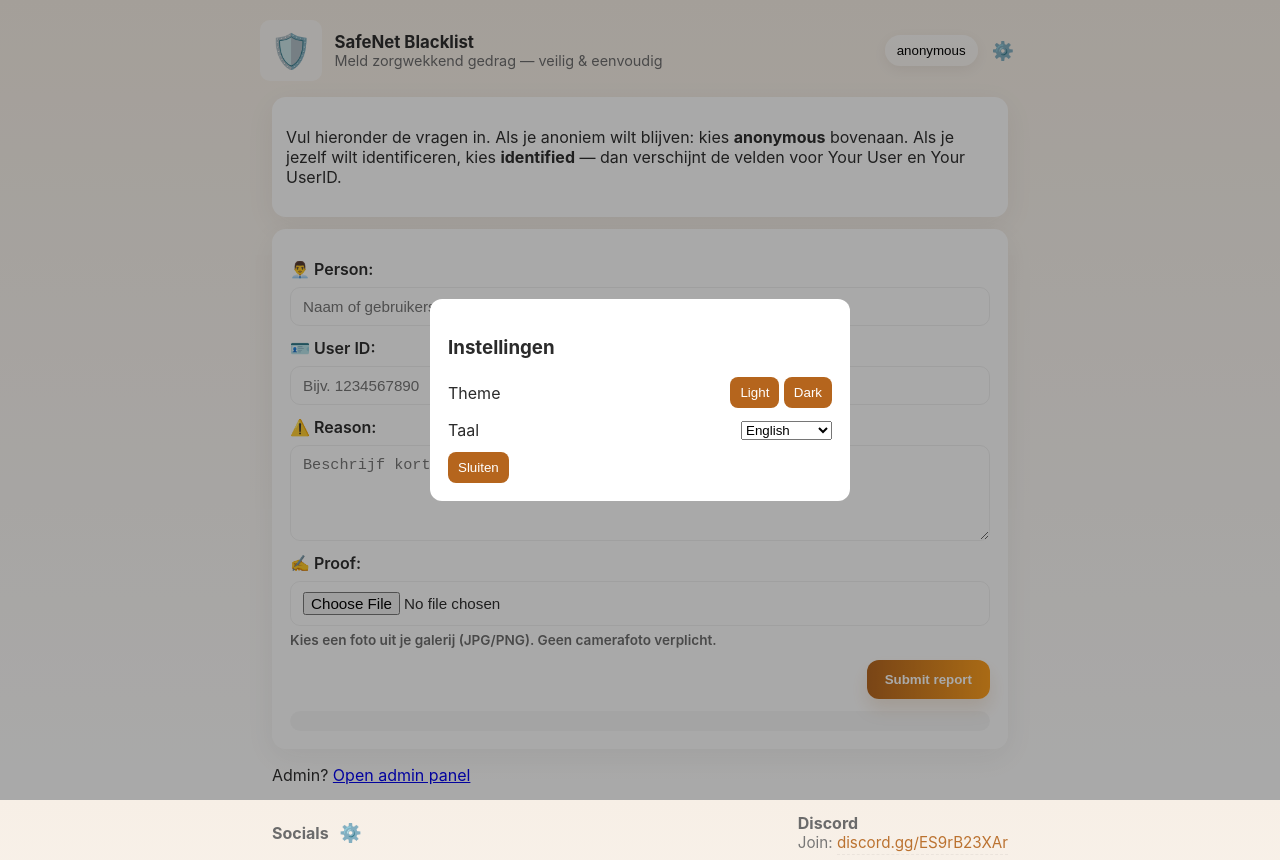
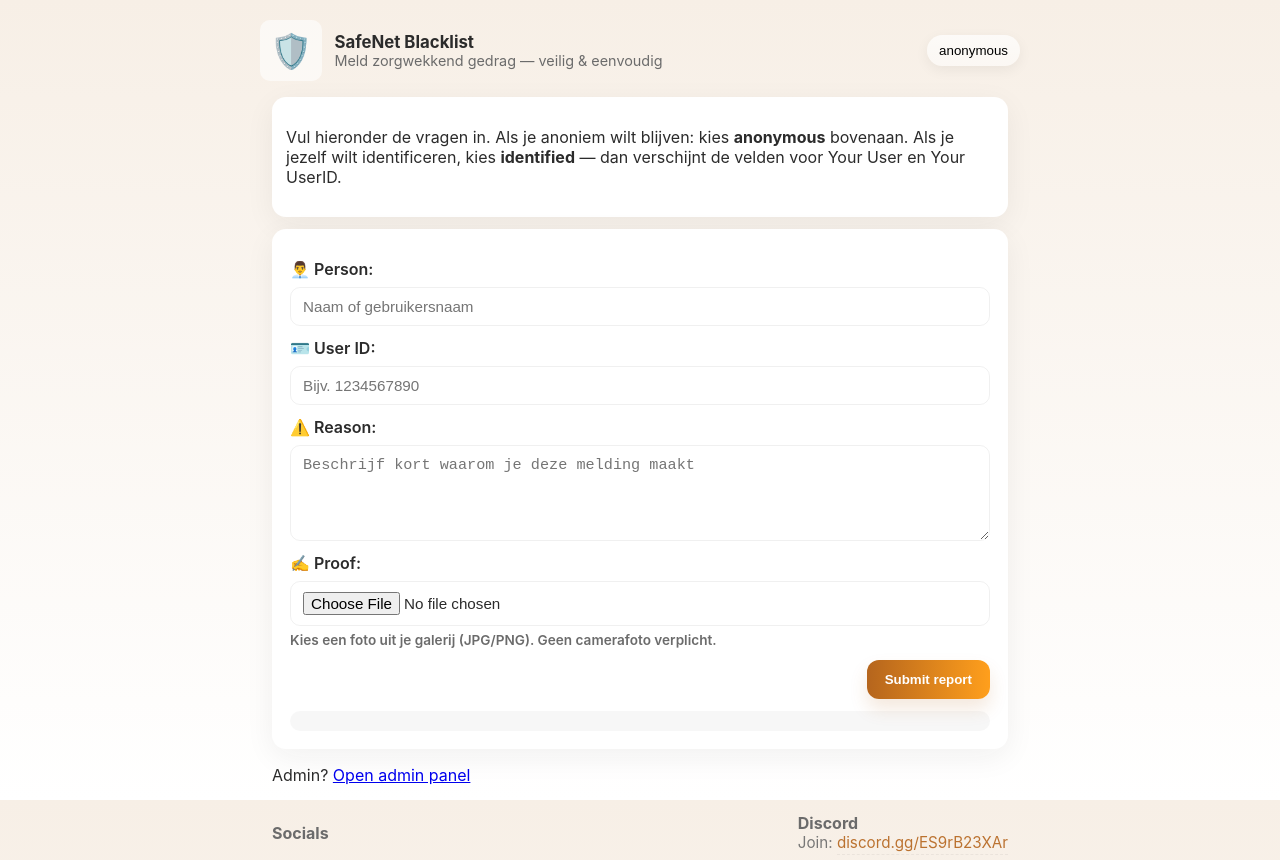
Before and after one commit to pcgaming-glitch/SafeNet-Blacklist, a website: page public/index.html in a window 1280 px wide. Drawn offline with Linux system fonts and the light colour scheme.

Commit message:
Remove settings button and modal from index.html
Removed settings button and modal from the HTML.

```diff
--- a/public/index.html
+++ b/public/index.html
@@ -22,7 +22,7 @@
         <div class="id-toggle" title="Anonymous / Identified">
           <button id="idToggleBtn" class="toggle-pill" aria-pressed="false">anonymous</button>
         </div>
-        <button id="settingsBtn" class="icon-btn" aria-label="Instellingen">⚙️</button>
+        <!-- Settings verwijderd zodat modal niet meer verschijnt -->
       </div>
     </div>
   </header>
@@ -33,7 +33,6 @@
     </section>
 
     <form id="reportForm" class="card form-card" autocomplete="off">
-      <!-- Exact gevraagde velden -->
       <label class="field-label">👨‍💼 Person:
         <input id="inputPerson" name="person" type="text" placeholder="Naam of gebruikersnaam" />
       </label>
@@ -47,7 +46,6 @@
       </label>
 
       <label class="field-label">✍️ Proof:
-        <!-- accept image/* zonder capture zodat galerij keuzescherm voorgesteld wordt -->
         <input id="inputProof" name="proof" type="file" accept="image/*" required />
         <small class="hint">Kies een foto uit je galerij (JPG/PNG). Geen camerafoto verplicht.</small>
       </label>
@@ -65,7 +63,6 @@
     <div class="footer-inner">
       <div class="socials">
         <strong>Socials</strong>
-        <button id="settingsBtnFooter" class="tiny-btn" title="Instellingen">⚙️</button>
       </div>
 
       <div class="discord">
@@ -75,36 +72,6 @@
     </div>
   </footer>
 
-  <!-- Settings modal -->
-  <div id="settingsModal" class="modal hidden" role="dialog" aria-modal="true" aria-labelledby="settingsTitle">
-    <div class="modal-content">
-      <h3 id="settingsTitle">Instellingen</h3>
-
-      <div class="setting-row">
-        <label>Theme</label>
-        <div class="theme-controls">
-          <button id="lightModeBtn" class="small-btn">Light</button>
-          <button id="darkModeBtn" class="small-btn">Dark</button>
-        </div>
-      </div>
-
-      <div class="setting-row">
-        <label for="langSelect">Taal</label>
-        <select id="langSelect">
-          <option value="nl">Nederlands</option>
-          <option value="en">English</option>
-          <option value="es">Español</option>
-          <option value="fr">Français</option>
-          <option value="de">Deutsch</option>
-        </select>
-      </div>
-
-      <div class="modal-actions">
-        <button id="closeSettings" class="small-btn">Sluiten</button>
-      </div>
-    </div>
-  </div>
-
   <script src="/script.js"></script>
 </body>
 </html>
```
